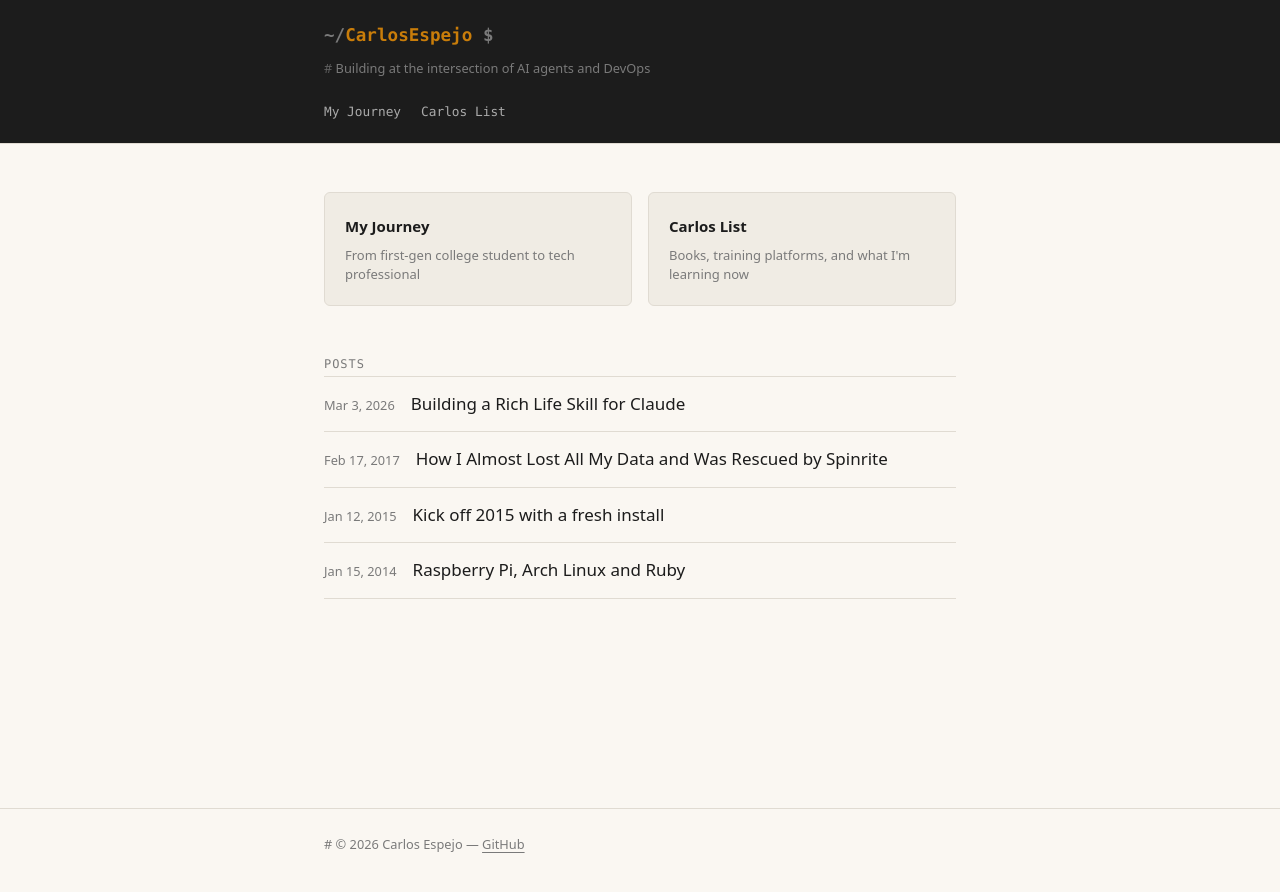
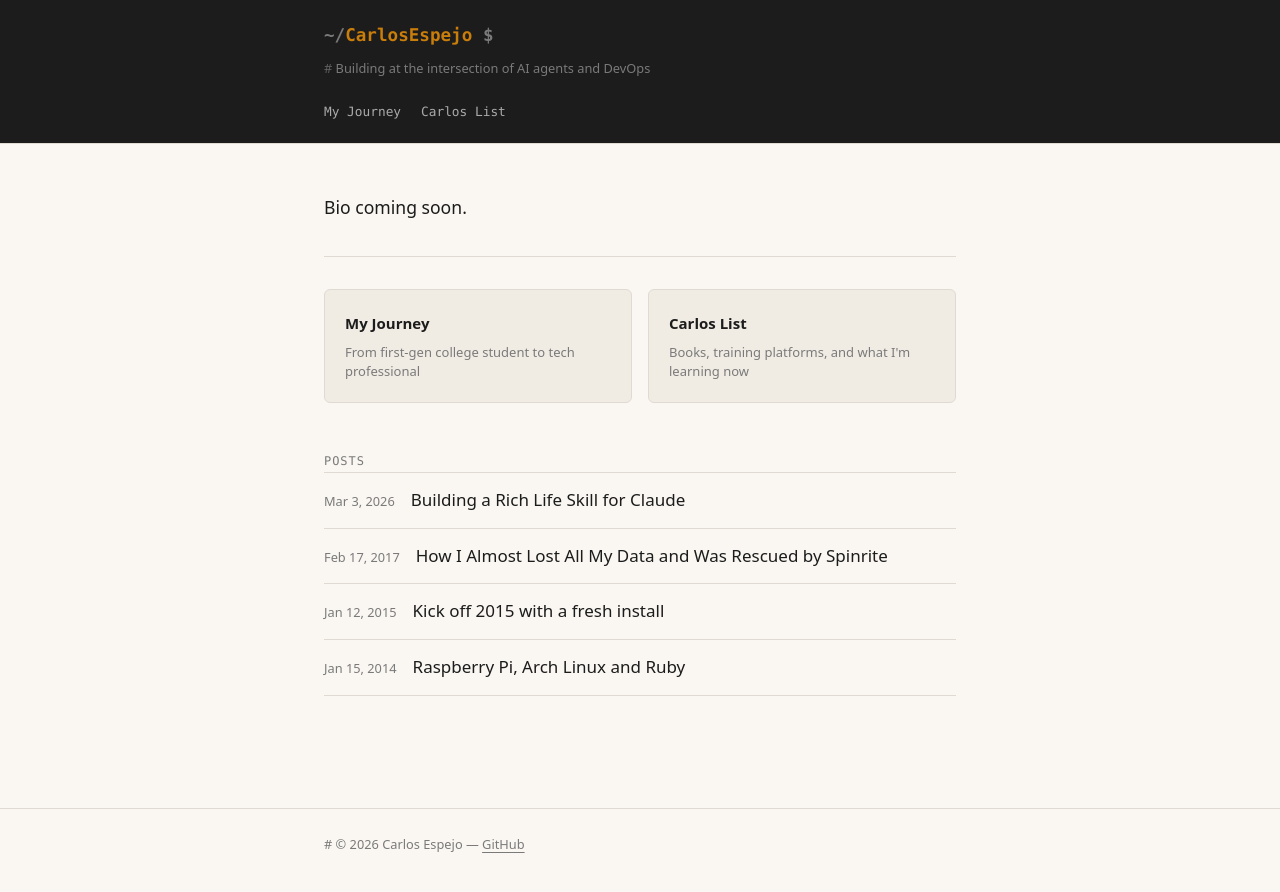
Before and after one commit to CarlosEspejo/carlosespejo.github.io, a Jekyll site: the page built from index.html, in a window 1280 px wide. Shown: the top 892 px of the page. Built offline with Jekyll 4.4.1, drawn with Linux system fonts in a browser that asks for light colours.

Commit message:
Reorder homepage: intro → links → posts
Co-Authored-By: Claude Sonnet 4.6 <noreply@anthropic.com>

```diff
--- a/assets/css/style.scss
+++ b/assets/css/style.scss
@@ -121,6 +121,23 @@ main.container {
     &:hover {
       color: $accent;
     }
+  }
+}
+
+/* ============================================================
+   Home intro
+   ============================================================ */
+
+.home-intro {
+  margin-bottom: 2rem;
+  padding-bottom: 2rem;
+  border-bottom: 1px solid $border;
+
+  p {
+    font-size: 1.1rem;
+    line-height: 1.8;
+    color: $text;
+    margin-bottom: 0;
   }
 }
 
--- a/index.html
+++ b/index.html
@@ -1,6 +1,10 @@
 ---
 layout: default
 ---
+
+<div class="home-intro">
+  <p>Bio coming soon.</p>
+</div>
 
 <div class="home-links">
   <a href="{{ '/journey' | relative_url }}" class="home-link">
```
